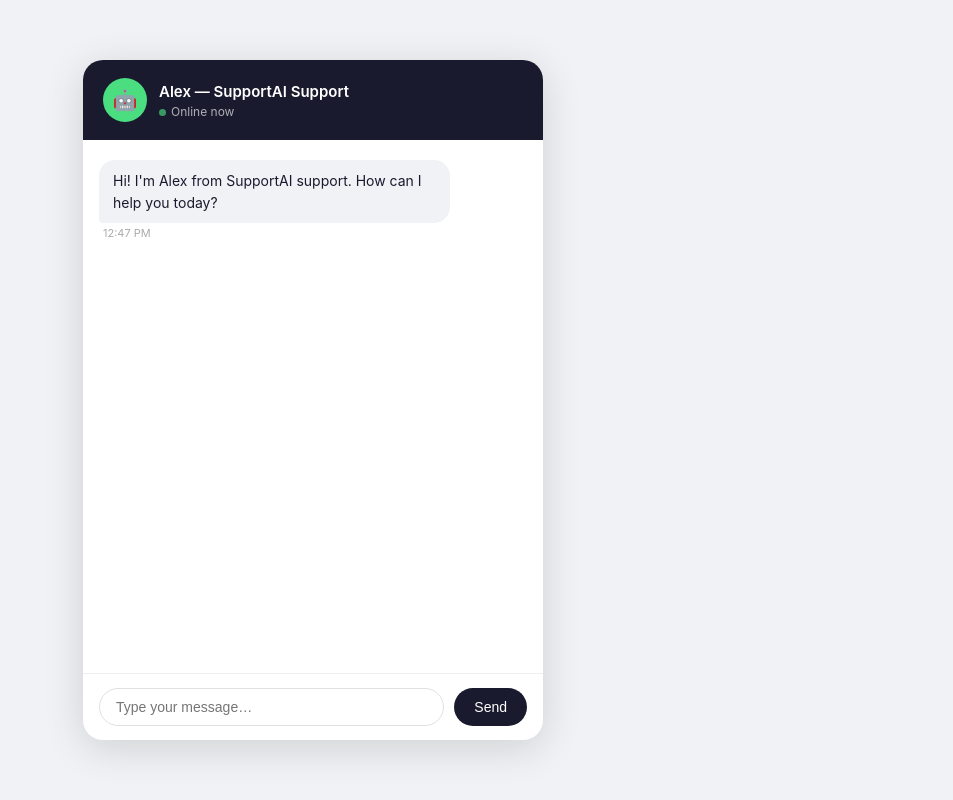
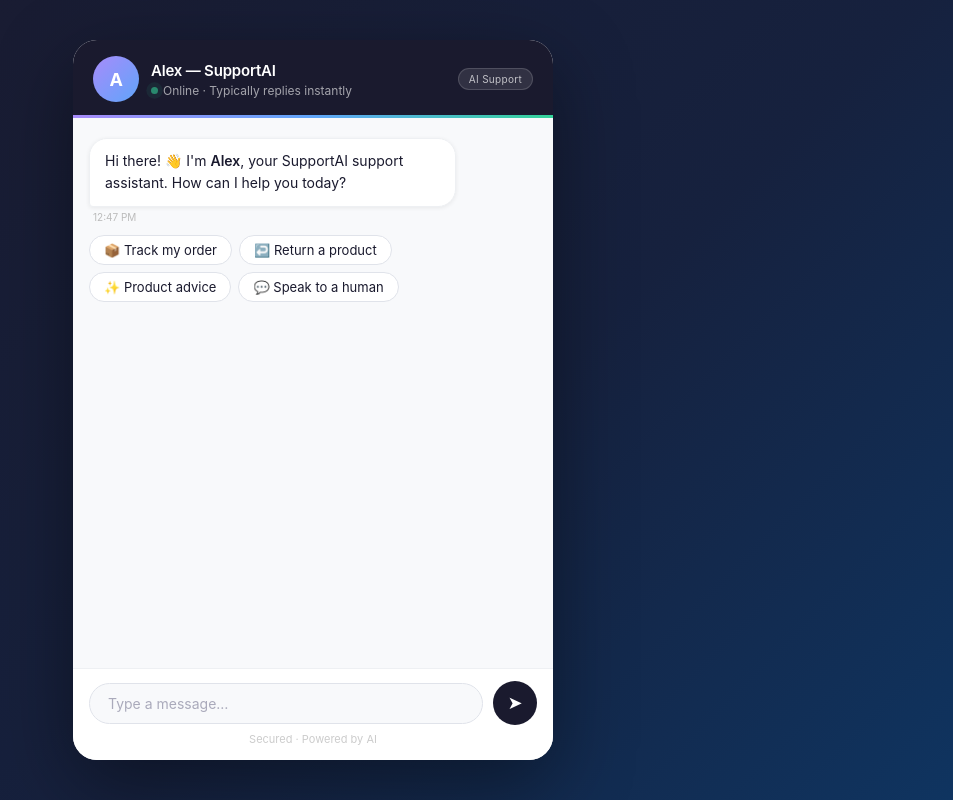
Before and after one commit to TheCodedMedic/halo-support-bot, a Flask app: page / in a window 1280 px wide. Shown: the whole page, without its empty margins (327-1280 px from the left). Run offline with Flask 3, Linux system fonts and the light colour scheme.

Commit message:
Add quick reply chips, enterprise UI polish
- Welcome chips: Track order, Return, Product advice, Speak to human
- Alex now returns contextual QUICK_REPLIES after each response
- Backend parses and strips QUICK_REPLIES from reply text, returns as suggestions array
- Chips animate in below bot messages, disappear on selection
- New enterprise design: gradient header bar, gradient background, avatar initial, pulsing online dot, styled send button, smooth message fade-in, custom scrollbar
- Typing indicator improved with smoother bounce animation
- "Secured · Powered by AI" footer hint

Co-Authored-By: Claude Sonnet 4.6 <noreply@anthropic.com>

```diff
--- a/app.py
+++ b/app.py
@@ -131,6 +131,16 @@ RULES:
 - Always confirm the customer's email back to them before submitting a ticket
 - Use the customer's name once you have it
 - Never ask for payment details or passwords
+
+QUICK REPLY SUGGESTIONS:
+After answering a question (not while collecting name/email/order number), add a final line with 2–4 short clickable options:
+QUICK_REPLIES: Option one | Option two | Option three
+Keep each option under 32 characters. Make them specific to what the customer just asked about.
+Examples:
+- After a shipping question: QUICK_REPLIES: Track my order | Shipping costs | International shipping
+- After a returns question: QUICK_REPLIES: Start a return | Refund timeline | Exchange an item
+- After a product question: QUICK_REPLIES: Full ingredients list | Recommended routine | Order now
+- After greeting/intro: QUICK_REPLIES: Track my order | Return a product | Product advice | Speak to a human
 {kb_section}"""
 
 
@@ -184,7 +194,17 @@ def chat():
         if response.stop_reason == "end_turn":
             reply = next(b.text for b in response.content if hasattr(b, "text"))
             history.append({"role": "assistant", "content": reply})
-            return jsonify({"reply": reply})
+            # Parse and strip QUICK_REPLIES from the reply
+            suggestions = []
+            clean_lines = []
+            for line in reply.splitlines():
+                if line.strip().startswith("QUICK_REPLIES:"):
+                    raw = line.replace("QUICK_REPLIES:", "").strip()
+                    suggestions = [s.strip() for s in raw.split("|") if s.strip()]
+                else:
+                    clean_lines.append(line)
+            clean_reply = "\n".join(clean_lines).strip()
+            return jsonify({"reply": clean_reply, "suggestions": suggestions})
 
         if response.stop_reason == "tool_use":
             history.append({"role": "assistant", "content": response.content})
--- a/templates/index.html
+++ b/templates/index.html
@@ -10,7 +10,7 @@
 
     body {
       font-family: -apple-system, BlinkMacSystemFont, "Segoe UI", sans-serif;
-      background: #f0f2f5;
+      background: linear-gradient(135deg, #1a1a2e 0%, #16213e 60%, #0f3460 100%);
       display: flex;
       justify-content: center;
       align-items: center;
@@ -18,199 +18,359 @@
       padding: 16px;
     }
 
+    /* ── Chat container ── */
     .chat-container {
       width: 100%;
-      max-width: 460px;
-      height: 90vh;
-      max-height: 680px;
-      background: white;
-      border-radius: 20px;
-      box-shadow: 0 8px 40px rgba(0,0,0,0.14);
+      max-width: 480px;
+      height: 92vh;
+      max-height: 720px;
+      background: #ffffff;
+      border-radius: 24px;
+      box-shadow: 0 24px 80px rgba(0,0,0,0.4);
       display: flex;
       flex-direction: column;
       overflow: hidden;
     }
 
+    /* ── Header ── */
     .chat-header {
       background: #1a1a2e;
       color: white;
-      padding: 18px 20px;
+      padding: 16px 20px;
       display: flex;
       align-items: center;
       gap: 12px;
       flex-shrink: 0;
+      position: relative;
+    }
+    .chat-header::after {
+      content: '';
+      position: absolute;
+      bottom: 0; left: 0; right: 0;
+      height: 3px;
+      background: linear-gradient(90deg, #a78bfa, #60a5fa, #34d399);
     }
 
     .avatar {
-      width: 44px;
-      height: 44px;
-      background: #4ade80;
+      width: 46px;
+      height: 46px;
+      background: linear-gradient(135deg, #a78bfa, #60a5fa);
       border-radius: 50%;
       display: flex;
       align-items: center;
       justify-content: center;
-      font-size: 20px;
+      font-size: 18px;
+      font-weight: 700;
+      color: white;
       flex-shrink: 0;
+      letter-spacing: -0.5px;
     }
 
-    .header-info h3 { font-size: 15px; font-weight: 600; }
-    .header-info p  { font-size: 12px; opacity: 0.65; margin-top: 3px; }
+    .header-info { flex: 1; }
+    .header-info h3 { font-size: 15px; font-weight: 600; letter-spacing: -0.2px; }
+    .header-info p  { font-size: 12px; opacity: 0.6; margin-top: 3px; display: flex; align-items: center; gap: 5px; }
+
     .online-dot {
       width: 7px; height: 7px;
-      background: #4ade80;
+      background: #34d399;
       border-radius: 50%;
       display: inline-block;
-      margin-right: 5px;
+      box-shadow: 0 0 0 2px rgba(52,211,153,0.3);
+      animation: pulse-dot 2s infinite;
+    }
+    @keyframes pulse-dot {
+      0%, 100% { box-shadow: 0 0 0 2px rgba(52,211,153,0.3); }
+      50%       { box-shadow: 0 0 0 5px rgba(52,211,153,0.1); }
     }
 
+    .header-badge {
+      font-size: 10px;
+      background: rgba(255,255,255,0.1);
+      border: 1px solid rgba(255,255,255,0.15);
+      color: rgba(255,255,255,0.7);
+      padding: 4px 10px;
+      border-radius: 20px;
+      letter-spacing: 0.3px;
+      white-space: nowrap;
+    }
+
+    /* ── Messages ── */
     .chat-messages {
       flex: 1;
       overflow-y: auto;
-      padding: 20px 16px;
+      padding: 20px 16px 8px;
       display: flex;
       flex-direction: column;
-      gap: 4px;
+      gap: 2px;
       scroll-behavior: smooth;
+      background: #f8f9fb;
     }
+    .chat-messages::-webkit-scrollbar { width: 4px; }
+    .chat-messages::-webkit-scrollbar-track { background: transparent; }
+    .chat-messages::-webkit-scrollbar-thumb { background: #ddd; border-radius: 4px; }
 
     .message-row {
       display: flex;
       flex-direction: column;
       max-width: 82%;
+      animation: msgIn 0.22s ease;
+    }
+    @keyframes msgIn {
+      from { opacity: 0; transform: translateY(8px); }
+      to   { opacity: 1; transform: translateY(0); }
     }
     .message-row.user { align-self: flex-end; align-items: flex-end; }
     .message-row.bot  { align-self: flex-start; align-items: flex-start; }
+    .message-row + .message-row { margin-top: 10px; }
 
     .message {
-      padding: 10px 14px;
-      border-radius: 16px;
+      padding: 11px 15px;
+      border-radius: 18px;
       font-size: 14px;
-      line-height: 1.55;
+      line-height: 1.6;
       word-break: break-word;
     }
-    .message-row.bot  .message { background: #f0f2f5; color: #1a1a2e; border-bottom-left-radius: 4px; }
-    .message-row.user .message { background: #1a1a2e; color: white; border-bottom-right-radius: 4px; }
+    .message-row.bot  .message {
+      background: #ffffff;
+      color: #1a1a2e;
+      border-bottom-left-radius: 4px;
+      box-shadow: 0 1px 4px rgba(0,0,0,0.07);
+      border: 1px solid #eef0f3;
+    }
+    .message-row.user .message {
+      background: #1a1a2e;
+      color: white;
+      border-bottom-right-radius: 4px;
+    }
 
-    /* Markdown content inside bot bubbles */
+    /* Markdown inside bot bubbles */
     .message p { margin: 0 0 6px; }
     .message p:last-child { margin-bottom: 0; }
     .message ul, .message ol { padding-left: 18px; margin: 4px 0; }
+    .message li { margin: 2px 0; }
     .message strong { font-weight: 600; }
+    .message a { color: #6366f1; }
 
     .timestamp {
-      font-size: 11px;
-      color: #aaa;
-      margin-top: 3px;
+      font-size: 10px;
+      color: #bbb;
+      margin-top: 4px;
       padding: 0 4px;
     }
 
-    /* Spacing between message groups */
-    .message-row + .message-row { margin-top: 8px; }
+    /* ── Quick reply chips ── */
+    .chips-row {
+      display: flex;
+      flex-wrap: wrap;
+      gap: 7px;
+      margin-top: 10px;
+      animation: chipsIn 0.3s ease;
+      align-self: flex-start;
+      max-width: 100%;
+    }
+    @keyframes chipsIn {
+      from { opacity: 0; transform: translateY(6px); }
+      to   { opacity: 1; transform: translateY(0); }
+    }
+    .chip {
+      background: #ffffff;
+      border: 1.5px solid #e0e3ea;
+      border-radius: 20px;
+      padding: 6px 14px;
+      font-size: 13px;
+      color: #1a1a2e;
+      cursor: pointer;
+      transition: all 0.18s ease;
+      white-space: nowrap;
+      font-family: inherit;
+    }
+    .chip:hover {
+      background: #1a1a2e;
+      color: white;
+      border-color: #1a1a2e;
+      transform: translateY(-1px);
+      box-shadow: 0 4px 12px rgba(26,26,46,0.2);
+    }
+    .chip:active { transform: translateY(0); }
 
+    /* ── Typing indicator ── */
+    .typing-row {
+      display: none;
+      align-self: flex-start;
+      margin-top: 10px;
+      animation: msgIn 0.22s ease;
+    }
     .typing {
-      display: none;
+      display: flex;
       align-items: center;
       gap: 4px;
-      padding: 10px 14px;
-      background: #f0f2f5;
-      border-radius: 16px;
+      padding: 12px 16px;
+      background: #ffffff;
+      border-radius: 18px;
       border-bottom-left-radius: 4px;
+      box-shadow: 0 1px 4px rgba(0,0,0,0.07);
+      border: 1px solid #eef0f3;
       width: fit-content;
-      margin-top: 8px;
     }
     .typing span {
       width: 7px; height: 7px;
-      background: #aaa;
+      background: #c0c4cc;
       border-radius: 50%;
-      animation: bounce 1s infinite;
+      animation: bounce 1.2s infinite ease-in-out;
     }
-    .typing span:nth-child(2) { animation-delay: 0.15s; }
-    .typing span:nth-child(3) { animation-delay: 0.3s; }
+    .typing span:nth-child(2) { animation-delay: 0.18s; }
+    .typing span:nth-child(3) { animation-delay: 0.36s; }
     @keyframes bounce {
-      0%,60%,100% { transform: translateY(0); }
-      30%          { transform: translateY(-6px); }
+      0%, 60%, 100% { transform: translateY(0); background: #c0c4cc; }
+      30%           { transform: translateY(-7px); background: #8b92a5; }
     }
 
-    .chat-input {
-      padding: 14px 16px;
-      border-top: 1px solid #eee;
+    /* ── Input area ── */
+    .chat-input-area {
+      padding: 12px 16px 14px;
+      border-top: 1px solid #eef0f3;
+      background: #ffffff;
+      flex-shrink: 0;
+    }
+    .input-row {
       display: flex;
       gap: 10px;
-      flex-shrink: 0;
+      align-items: center;
     }
-    .chat-input input {
+    .chat-input-area input {
       flex: 1;
-      padding: 10px 16px;
-      border: 1.5px solid #e0e0e0;
-      border-radius: 24px;
+      padding: 11px 18px;
+      border: 1.5px solid #e0e3ea;
+      border-radius: 28px;
       font-size: 14px;
       outline: none;
-      transition: border-color 0.2s;
+      transition: border-color 0.2s, box-shadow 0.2s;
+      background: #f8f9fb;
+      font-family: inherit;
+      color: #1a1a2e;
     }
-    .chat-input input:focus { border-color: #1a1a2e; }
-    .chat-input button {
+    .chat-input-area input:focus {
+      border-color: #6366f1;
+      background: #ffffff;
+      box-shadow: 0 0 0 3px rgba(99,102,241,0.1);
+    }
+    .chat-input-area input::placeholder { color: #aab; }
+    .send-btn {
+      width: 44px;
+      height: 44px;
       background: #1a1a2e;
       color: white;
       border: none;
-      padding: 10px 20px;
-      border-radius: 24px;
-      font-size: 14px;
+      border-radius: 50%;
+      font-size: 18px;
       cursor: pointer;
-      transition: opacity 0.2s;
-      white-space: nowrap;
+      transition: all 0.2s;
+      display: flex;
+      align-items: center;
+      justify-content: center;
+      flex-shrink: 0;
     }
-    .chat-input button:hover { opacity: 0.85; }
-    .chat-input button:disabled { opacity: 0.45; cursor: default; }
+    .send-btn:hover:not(:disabled) {
+      background: #2d2d4e;
+      transform: scale(1.05);
+    }
+    .send-btn:disabled { opacity: 0.4; cursor: default; transform: none; }
+    .input-hint {
+      text-align: center;
+      font-size: 11px;
+      color: #ccc;
+      margin-top: 7px;
+    }
 
     @media (max-width: 500px) {
-      body { padding: 0; align-items: flex-end; }
-      .chat-container { border-radius: 20px 20px 0 0; height: 95vh; max-height: none; }
+      body { padding: 0; align-items: flex-end; background: #1a1a2e; }
+      .chat-container { border-radius: 20px 20px 0 0; height: 96vh; max-height: none; }
     }
   </style>
 </head>
 <body>
 <div class="chat-container">
+
+  <!-- Header -->
   <div class="chat-header">
-      <div class="avatar">🤖</div>
+    <div class="avatar">{{ agent_name[0] }}</div>
     <div class="header-info">
-        <h3>{{ agent_name }} — {{ company_name }} Support</h3>
-        <p><span class="online-dot"></span>Online now</p>
+      <h3>{{ agent_name }} — {{ company_name }}</h3>
+      <p><span class="online-dot"></span>Online · Typically replies instantly</p>
     </div>
+    <div class="header-badge">AI Support</div>
   </div>
 
+  <!-- Messages -->
   <div class="chat-messages" id="messages">
-      <div class="message-row bot">
-        <div class="message">Hi! I'm {{ agent_name }} from {{ company_name }} support. How can I help you today?</div>
+
+    <!-- Welcome message + starter chips -->
+    <div class="message-row bot" id="welcome-row">
+      <div class="message">
+        Hi there! 👋 I'm <strong>{{ agent_name }}</strong>, your {{ company_name }} support assistant.
+        How can I help you today?
+      </div>
       <div class="timestamp" id="init-time"></div>
     </div>
-      <div class="typing" id="typing">
+
+    <div class="chips-row" id="welcome-chips">
+      <button class="chip" onclick="selectChip('Track my order')">📦 Track my order</button>
+      <button class="chip" onclick="selectChip('Return a product')">↩️ Return a product</button>
+      <button class="chip" onclick="selectChip('I need product advice')">✨ Product advice</button>
+      <button class="chip" onclick="selectChip('I want to speak to a human')">💬 Speak to a human</button>
+    </div>
+
+    <!-- Typing indicator -->
+    <div class="typing-row" id="typing-row">
+      <div class="typing">
         <span></span><span></span><span></span>
       </div>
     </div>
 
-    <div class="chat-input">
-      <input type="text" id="input" placeholder="Type your message…"
-             onkeydown="if(event.key==='Enter' && !event.shiftKey) sendMessage()"/>
-      <button id="send-btn" onclick="sendMessage()">Send</button>
   </div>
+
+  <!-- Input -->
+  <div class="chat-input-area">
+    <div class="input-row">
+      <input type="text" id="input" placeholder="Type a message…"
+             onkeydown="if(event.key==='Enter' && !event.shiftKey){ event.preventDefault(); sendMessage(); }"/>
+      <button class="send-btn" id="send-btn" onclick="sendMessage()" title="Send">
+        &#10148;
+      </button>
+    </div>
+    <div class="input-hint">Secured · Powered by AI</div>
+  </div>
+
 </div>
 
 <script>
   document.getElementById("init-time").textContent = formatTime(new Date());
 
-    function formatTime(date) {
-      return date.toLocaleTimeString([], { hour: "2-digit", minute: "2-digit" });
+  function formatTime(d) {
+    return d.toLocaleTimeString([], { hour: "2-digit", minute: "2-digit" });
   }
 
-    async function sendMessage() {
-      const input = document.getElementById("input");
-      const btn   = document.getElementById("send-btn");
-      const message = input.value.trim();
+  function removeExistingChips() {
+    document.querySelectorAll(".chips-row").forEach(el => el.remove());
+  }
+
+  function selectChip(text) {
+    removeExistingChips();
+    sendMessage(text);
+  }
+
+  async function sendMessage(prefill) {
+    const input  = document.getElementById("input");
+    const btn    = document.getElementById("send-btn");
+    const message = prefill || input.value.trim();
     if (!message) return;
 
     input.value = "";
     input.disabled = true;
     btn.disabled = true;
+
+    // Remove any existing chips when user sends a message
+    removeExistingChips();
 
     addMessage(message, "user");
     showTyping(true);
@@ -223,10 +383,10 @@
       });
       const data = await res.json();
       showTyping(false);
-        addMessage(data.reply, "bot");
+      addMessage(data.reply, "bot", data.suggestions || []);
     } catch {
       showTyping(false);
-        addMessage("Something went wrong. Please try again.", "bot");
+      addMessage("Something went wrong. Please try again.", "bot", []);
     } finally {
       input.disabled = false;
       btn.disabled = false;
@@ -234,9 +394,9 @@
     }
   }
 
-    function addMessage(text, type) {
-      const messages = document.getElementById("messages");
-      const typing   = document.getElementById("typing");
+  function addMessage(text, type, suggestions) {
+    const messages   = document.getElementById("messages");
+    const typingRow  = document.getElementById("typing-row");
 
     const row = document.createElement("div");
     row.className = `message-row ${type}`;
@@ -255,13 +415,28 @@
 
     row.appendChild(bubble);
     row.appendChild(ts);
-      messages.insertBefore(row, typing);
+    messages.insertBefore(row, typingRow);
+
+    // Render quick reply chips for bot messages
+    if (type === "bot" && suggestions && suggestions.length) {
+      const chipsRow = document.createElement("div");
+      chipsRow.className = "chips-row";
+      suggestions.forEach(opt => {
+        const btn = document.createElement("button");
+        btn.className = "chip";
+        btn.textContent = opt;
+        btn.onclick = () => selectChip(opt);
+        chipsRow.appendChild(btn);
+      });
+      messages.insertBefore(chipsRow, typingRow);
+    }
+
     messages.scrollTop = messages.scrollHeight;
   }
 
   function showTyping(show) {
-      const el = document.getElementById("typing");
-      el.style.display = show ? "flex" : "none";
+    const row = document.getElementById("typing-row");
+    row.style.display = show ? "block" : "none";
     if (show) document.getElementById("messages").scrollTop = 9999;
   }
 </script>
```
Lines whose indentation alone changed are shown as unchanged.
